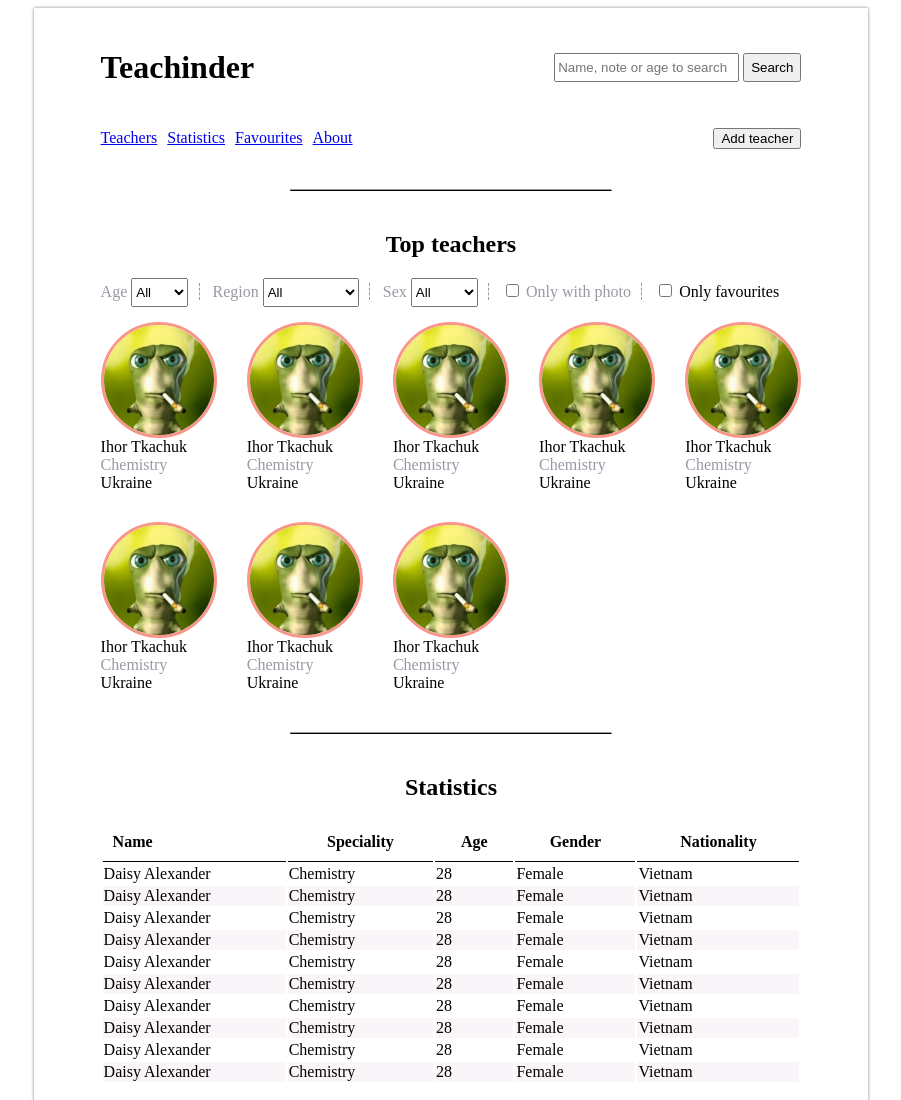
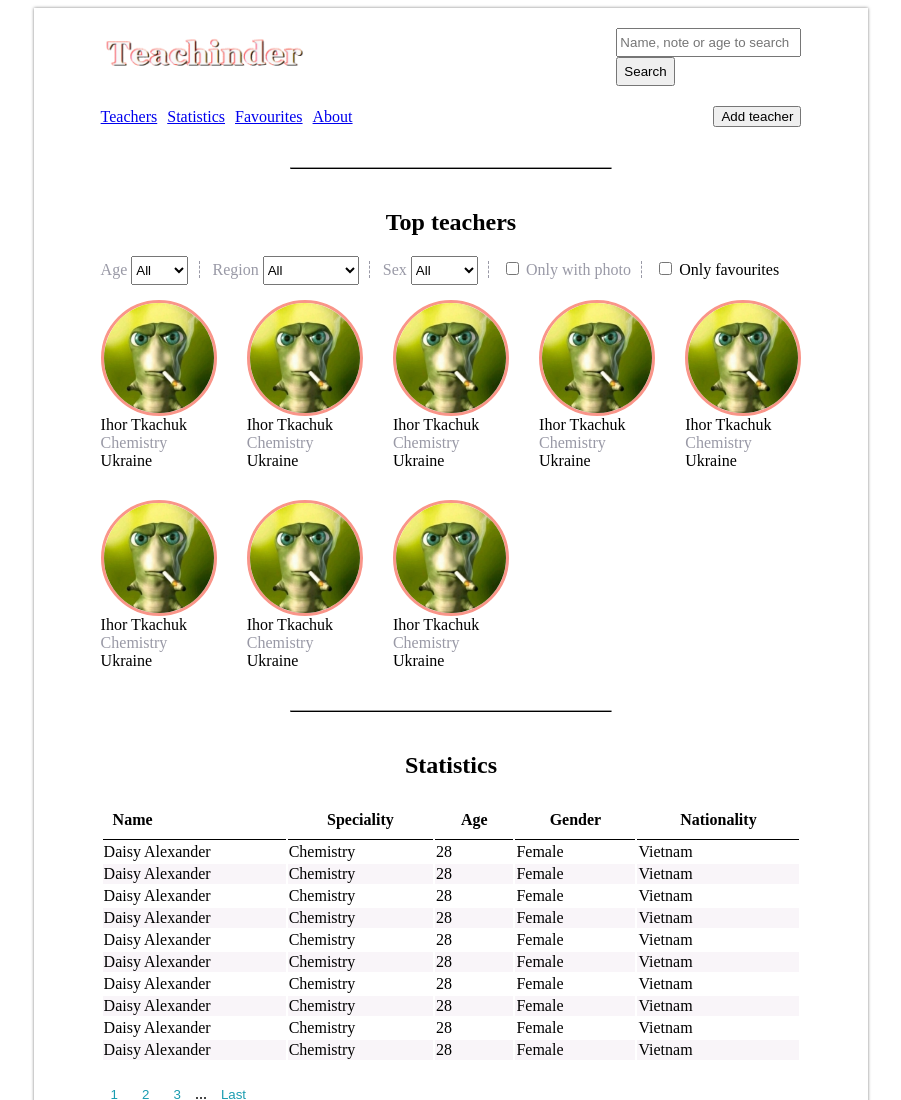
Before and after one commit to GlebKarpenko/VTPS_Karpenko, a plain HTML site: page lab2/index.html in a window 1280 px wide. Shown: the top 1100 px of the page, without its empty margins (189-1090 px from the left). Drawn offline with Linux system fonts and the light colour scheme.

Commit message:
add logo

```diff
--- a/lab2/index.html
+++ b/lab2/index.html
@@ -20,7 +20,9 @@
                     ####################################-->
 
                 <header>
-                    <h1 id="logo">Teachinder</h2>
+                    <div class="logo-wrap">
+                        <img id="logo" alt="Teachinder logo" src="logo.png">
+                    </div>
                     <div id="search-bar">
                         <input type="text" placeholder="Name, note or age to search">
                         <button>Search</button>
--- a/lab2/styles.scss
+++ b/lab2/styles.scss
@@ -34,6 +34,13 @@ $input-field-padding: 5px;
 
         header {
             flex-direction: row;
+
+            .logo-wrap {
+                img {
+                    min-width: 200px;
+                    width: 40%;
+                }
+            }
 
             #search-bar {
                 margin-left: auto;
```
Also changed, not shown: lab2/logo.png (added), lab2/styles.css, 1 other file.
